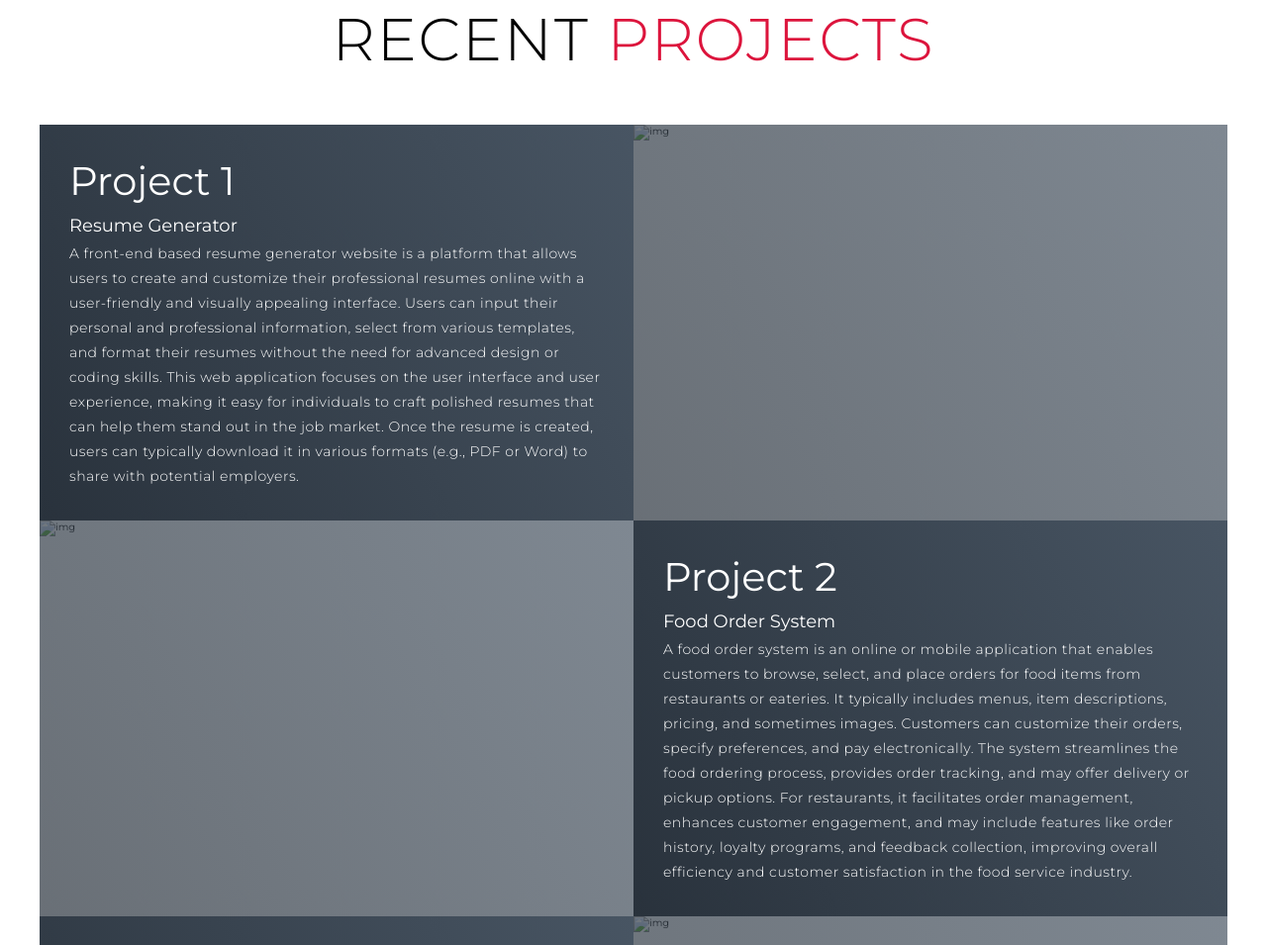
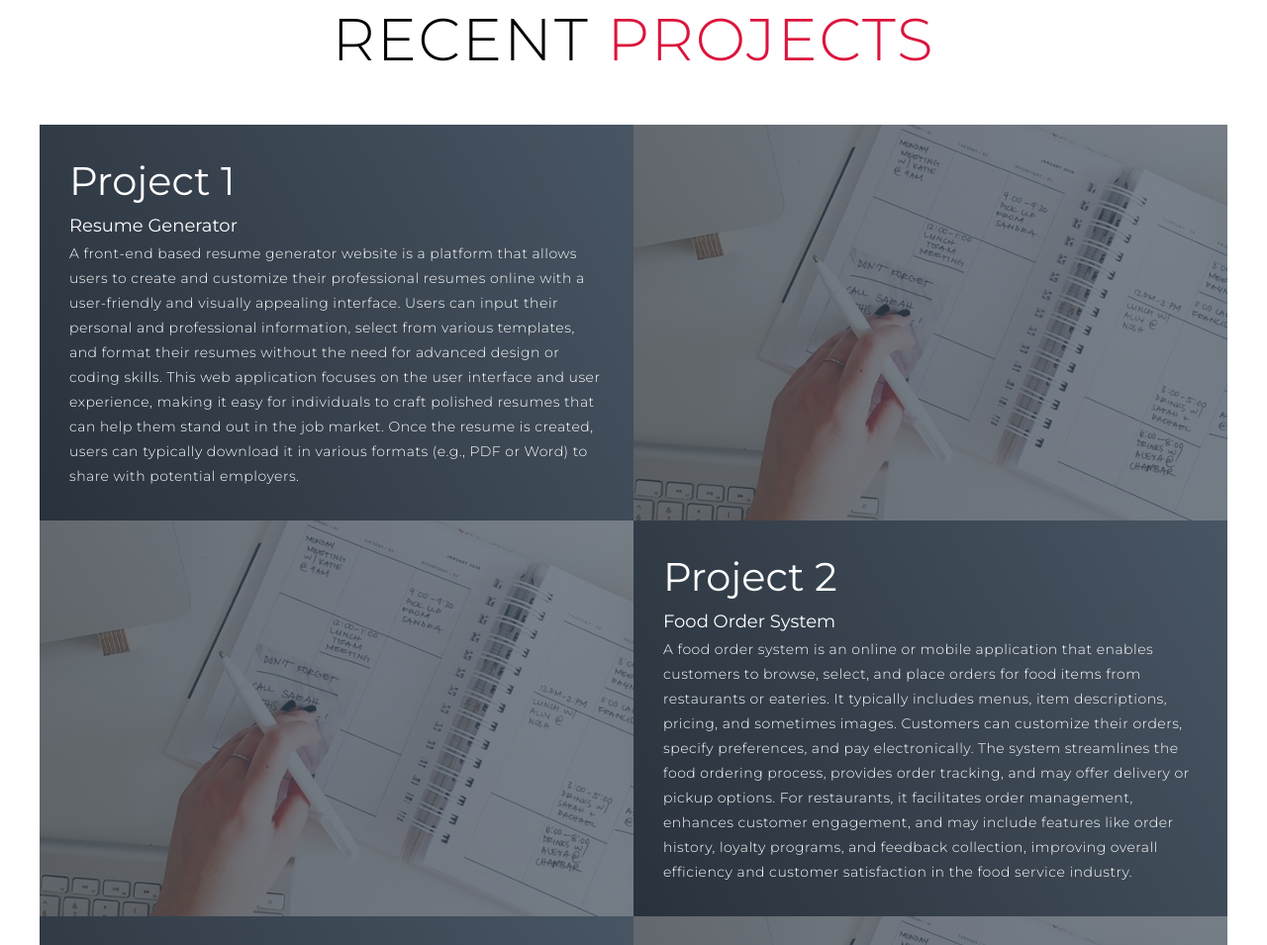
Before and after one commit to sharmaaditya07/Portfolio, a plain HTML site: page index.html in a window 1280 px wide. Shown: the part 1697-2652 px from the top of the page at 99% size. Drawn offline with Linux system fonts and the light colour scheme.

Commit message:
Update index.html

```diff
--- a/index.html
+++ b/index.html
@@ -101,7 +101,7 @@
               Word) to share with potential employers.</p>
           </div>
           <div class="project-img">
-            <img src="./img/img-1.png" alt="img">
+            <img src="img-1.png" alt="img">
           </div>
         </div>
         <div class="project-item">
@@ -117,7 +117,7 @@
               improving overall efficiency and customer satisfaction in the food service industry.</p>
           </div>
           <div class="project-img">
-            <img src="./img/img-1.png" alt="img">
+            <img src="img-1.png" alt="img">
           </div>
         </div>
         <div class="project-item">
@@ -132,7 +132,7 @@
               weather alerts for severe conditions, enhancing its utility for users.</p>
           </div>
           <div class="project-img">
-            <img src="./img/img-1.png" alt="img">
+            <img src="img-1.png" alt="img">
           </div>
         </div>
 
@@ -147,7 +147,7 @@
     <div class="about container">
       <div class="col-left">
         <div class="about-img">
-          <img src="img/about.jpg" alt="img">
+          <img src="about.jpg" alt="img">
         </div>
       </div>
       <div class="col-right">
```
